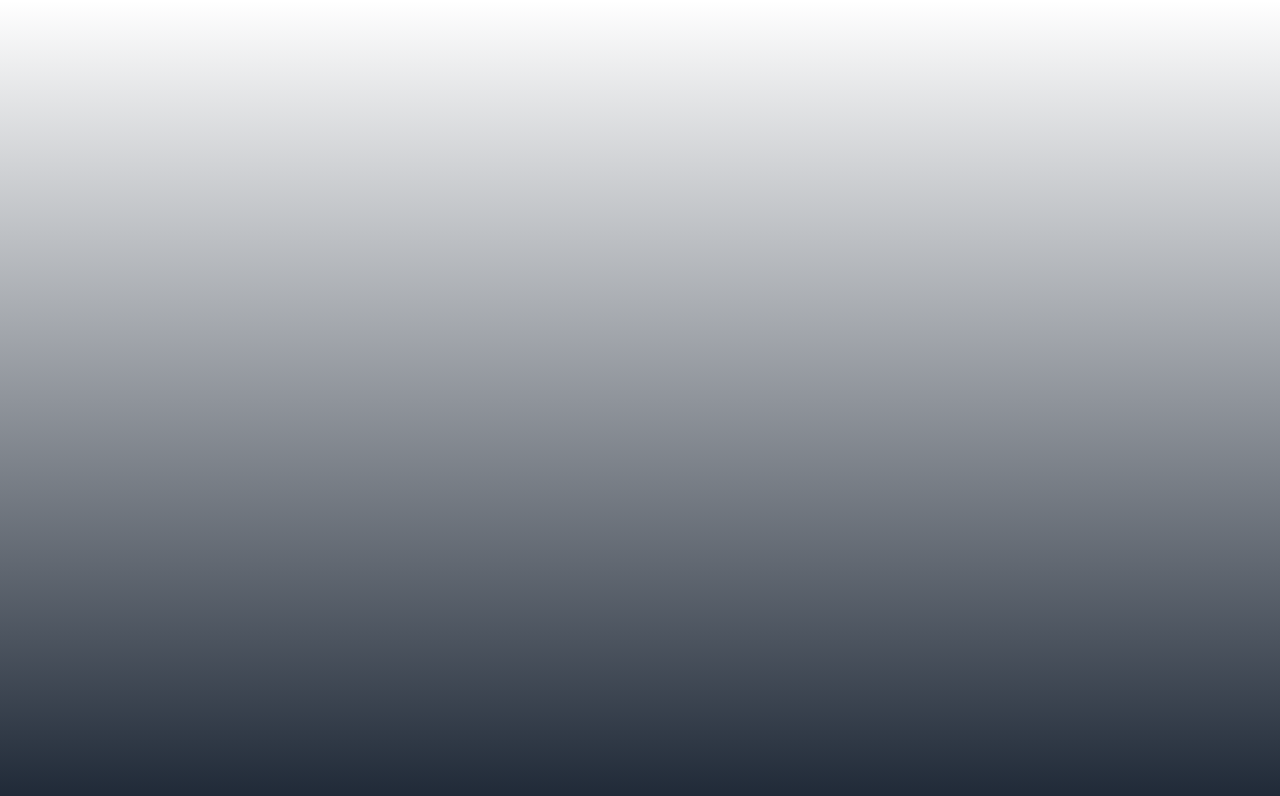
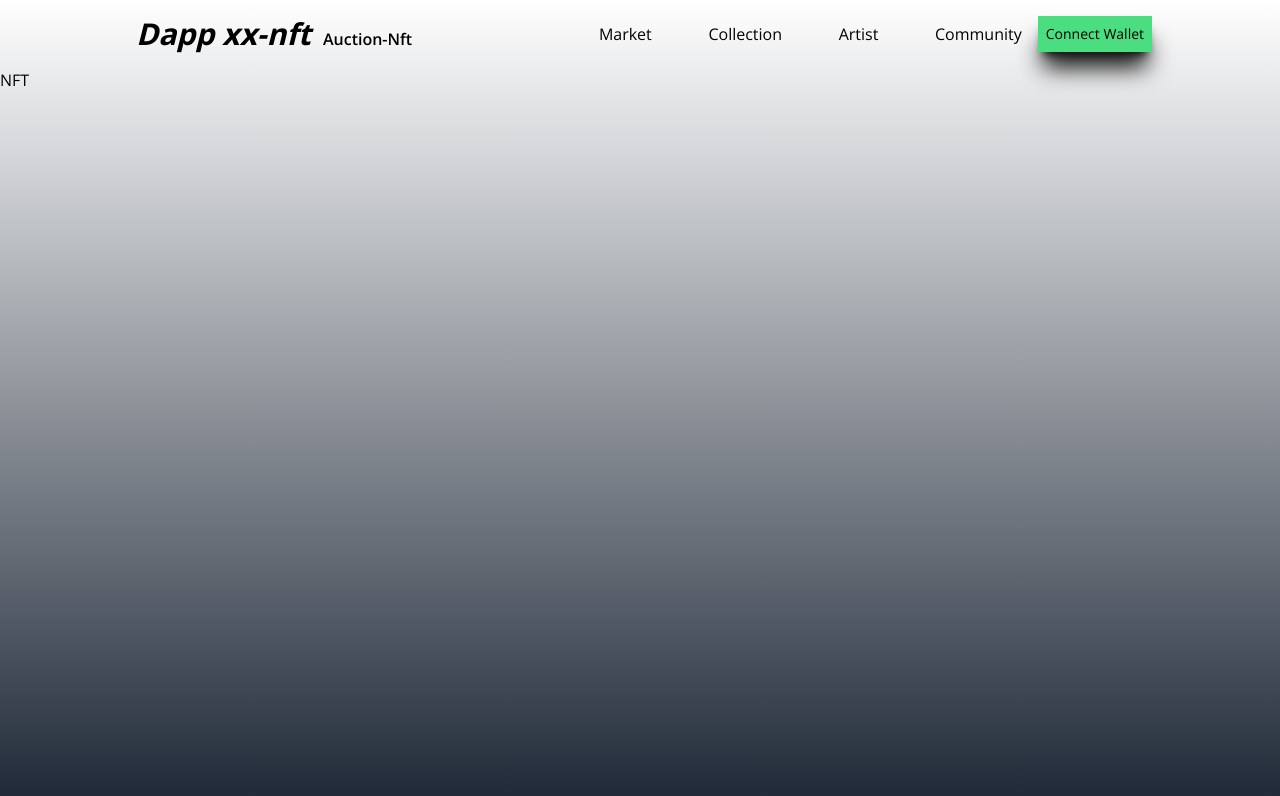
Before and after one commit to Tduncan14/xxnftmarket, a React (Create React App) app: page /nft/1 in a window 1280 px wide. Before the commit this address had no page. Shown: the top 796 px of the page. Built offline with nearby package versions, Linux system fonts and the light colour scheme.

Commit message:
keep moving forward

```diff
--- a/src/App.jsx
+++ b/src/App.jsx
@@ -1,6 +1,8 @@
 import { Routes,Route } from "react-router-dom"
 import Home from "./components/views/Home"
 import Collections from "./components/views/Collection"
+import NFT from "./components/views/NFT"
+import Header from "./components/views/Header"
 
 
 const App = () => {
@@ -8,9 +10,11 @@ const App = () => {
     <div className="min-h-screen bg-gradient-to-t from-gray-800 bg-repeat">
 
 
+    <Header />
    <Routes>
       < Route path = "/" element ={<Home />} />
       < Route path = "/collections" element={<Collections />} />
+      < Route path = "/nft/:id" element={<NFT />} />
    </Routes>
 
 
--- /dev/null
+++ b/src/components/views/Header.jsx
@@ -0,0 +1,44 @@
+import React from "react";
+import { Link
+ } from "react-router-dom";
+
+
+
+
+const Header = () => {
+
+
+
+
+   return (
+    <nav className= "w-4/5 flex text-black md:justify-center justify-between items-center py-4 mx-auto">
+    <div className="md:flex-[0.5] flex-initial">
+        <Link to="/">
+             <span className="px-2 py-1 font-bold text-3xl italic">Dapp xx-nft</span>
+             <span className="py-1 font-semibold talic"> Auction-Nft</span>
+        </Link>
+    </div>
+
+
+    <ul className="md:flex-[0.5] md:flex list-none justify-between items-center flex-initial">
+        <Link to="/" className="mx-4">Market</Link>
+        <Link to="/collections" className="mx-4">Collection</Link>
+        <Link to="/artists" className="mx-4">Artist</Link>
+        <Link to="/community" className="mx-4">Community</Link>
+
+    </ul>
+
+       <button  className="shadow-xl shadow-black bg-green-400  hover:bg-green-700 md:text-sm sm:text-base p-2">Connect Wallet</button>
+    </nav>
+
+   )
+
+
+
+
+
+}
+
+
+
+export default Header
--- /dev/null
+++ b/src/components/views/NFT.jsx
@@ -0,0 +1,16 @@
+import React from 'react'
+
+const NFT = () => {
+
+
+
+    return (
+        <div>
+            NFT
+        </div>
+
+    )
+}
+
+
+export default NFT
```
